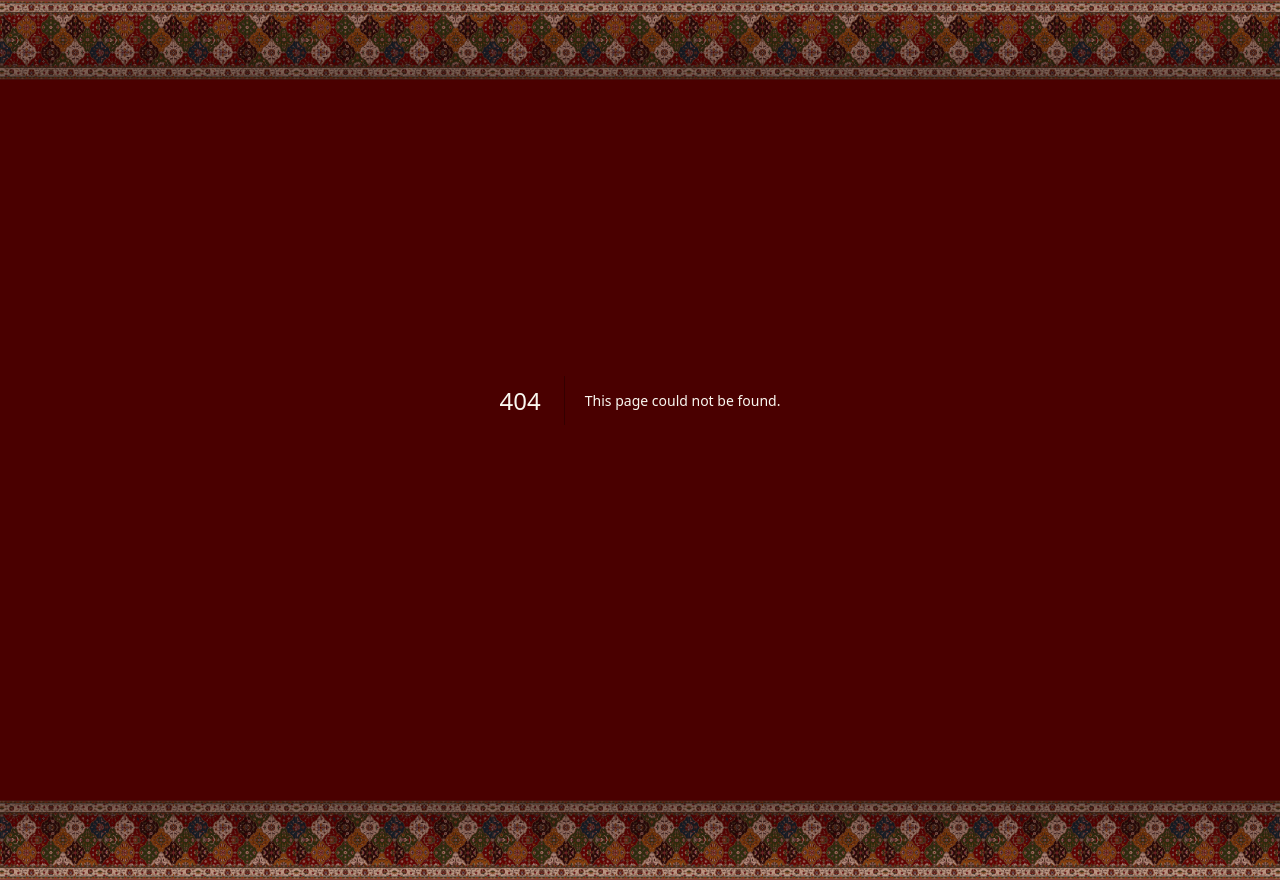
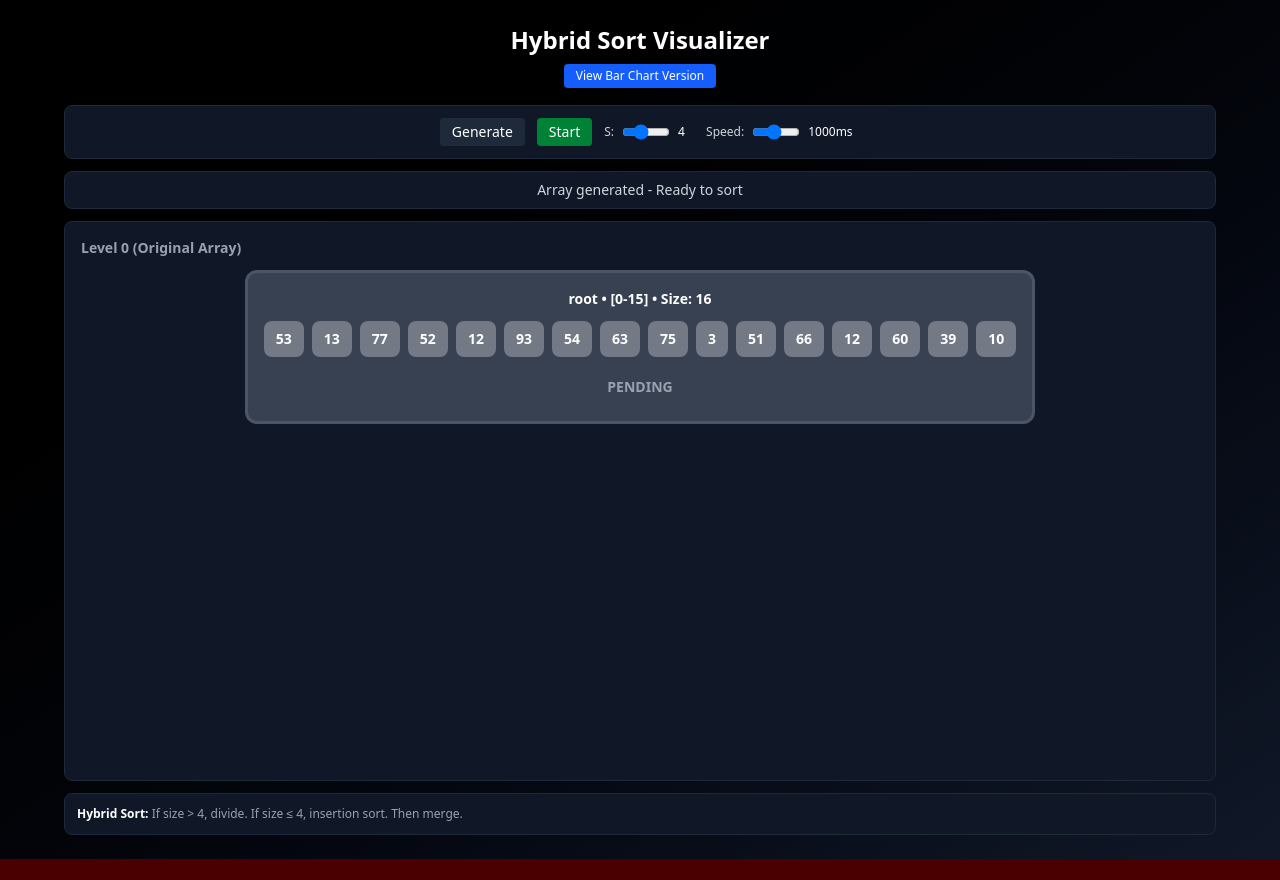
Before and after one commit to andrewherndon/personal-site, a Next.js app: page /hybrid-sort-animation in a window 1280 px wide. Before the commit this address had no page. After the commit the page ends 859 px from the top, so only its background shows below. Built offline with nearby package versions, Linux system fonts and the light colour scheme; a web font is replaced by a local one.

Commit message:
renamed urls and added linked buttons

```diff
--- a/pages/hybrid-sort-visualizer.tsx
+++ b/pages/hybrid-sort-animation.tsx
@@ -1,5 +1,6 @@
 import React, { useState, useEffect, useCallback, useRef } from 'react';
 import Head from 'next/head';
+import Link from 'next/link';
 
 interface ArraySegment {
   start: number;
@@ -276,6 +277,12 @@ const HybridSortVisualizer = () => {
             <h1 className="text-2xl font-bold text-white mb-1">
               Hybrid Sort Visualizer
             </h1>
+            <Link
+              href="/hybrid-sort"
+              className="inline-block px-3 py-1 bg-blue-600 hover:bg-blue-700 text-white rounded text-xs transition-colors"
+            >
+              View Bar Chart Version
+            </Link>
           </div>
 
           {/* Controls */}
--- a/pages/algo-visualizer.tsx
+++ b/pages/hybrid-sort.tsx
@@ -1,5 +1,6 @@
 import React, { useState, useEffect, useCallback, useRef } from 'react';
 import Head from 'next/head';
+import Link from 'next/link';
 
 interface ArrayItem {
   value: number;
@@ -249,6 +250,12 @@ const HybridSortVisualizer = () => {
             <p className="text-gray-400 text-sm">
               Combines merge sort with insertion sort for optimal performance
             </p>
+            <Link
+              href="/hybrid-sort-animation"
+              className="inline-block px-3 py-1 bg-blue-600 hover:bg-blue-700 text-white rounded text-xs transition-colors mt-2"
+            >
+              View Divide & Conquer Version
+            </Link>
           </div>
 
           {/* Controls */}
```
